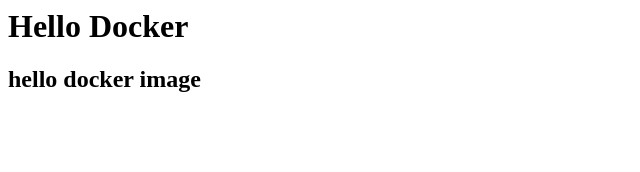
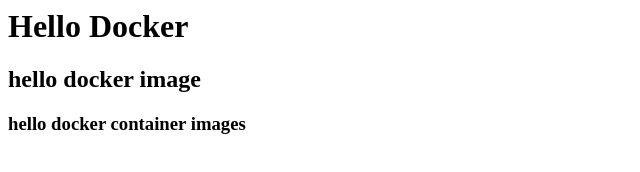
Before and after one commit to keyspaceits/webapp, a plain HTML site: page index.html in a window 1280 px wide. Shown: the whole page, without its empty margins (0-640 px from the left). Drawn offline with Linux system fonts and the light colour scheme.

Commit message:
Update index.html

```diff
--- a/index.html
+++ b/index.html
@@ -1,4 +1,5 @@
 <html>
 <h1> Hello Docker </h1>
   <h2> hello docker image</h2>
+  <h3> hello docker container images</h3>
 </html>
```
